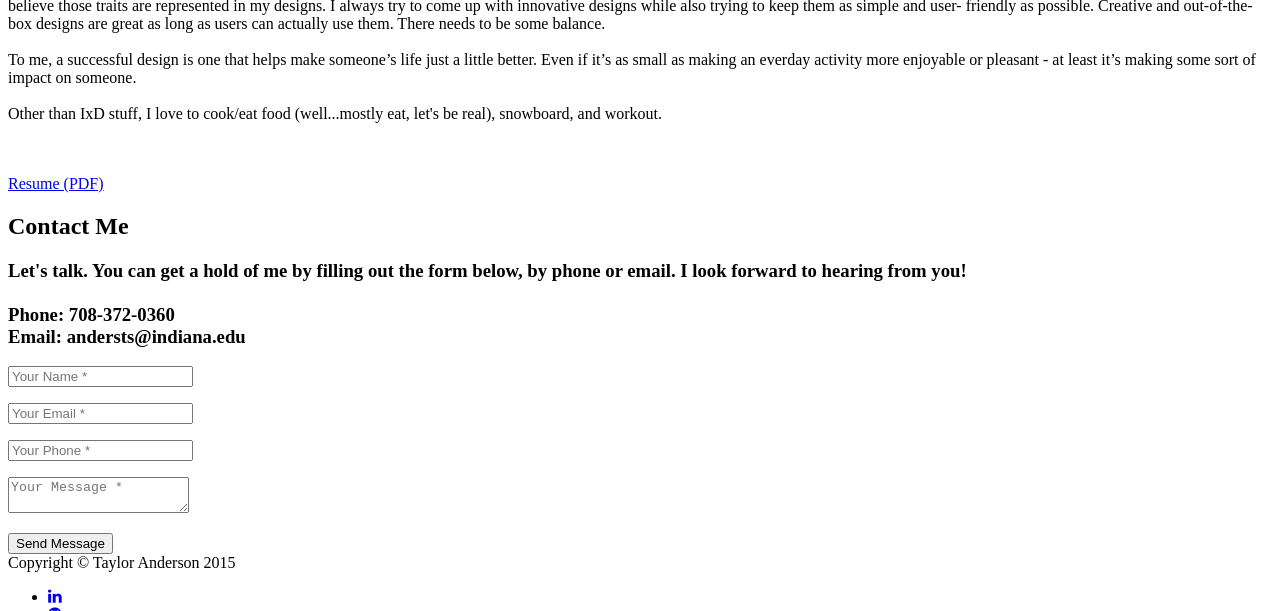
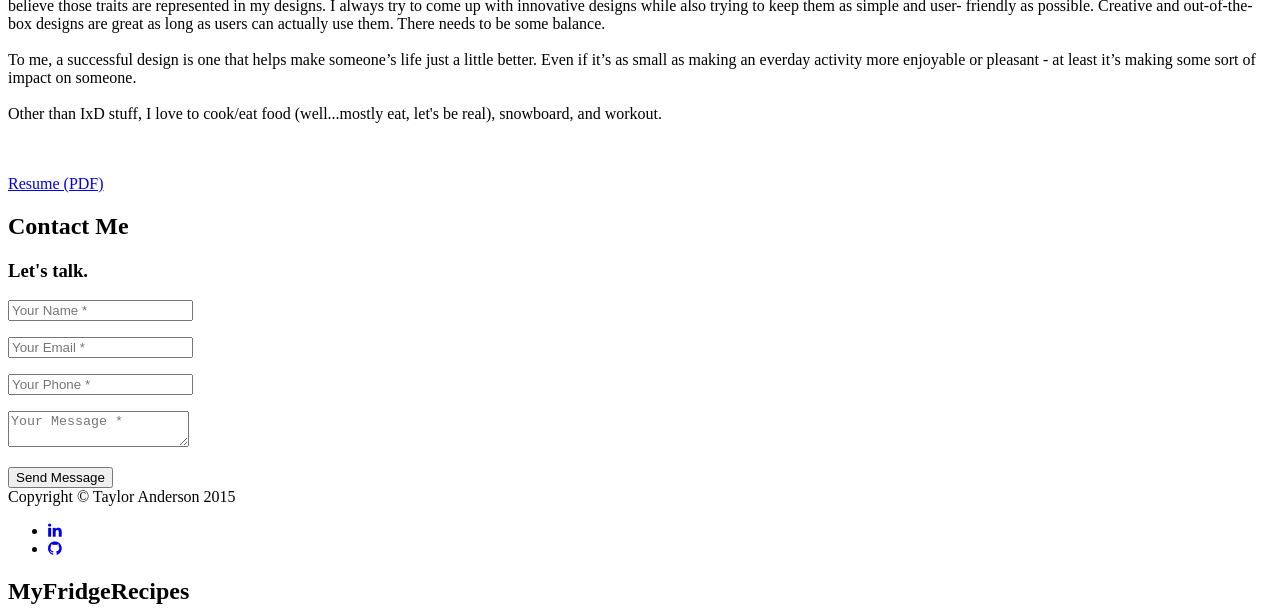
Before and after one commit to tayanderson/old-jekyll-portfolio, a Jekyll site: the page built from _posts/2014-07-14-project-5.markdown, in a window 1280 px wide and 900 px high, scrolled down 2033 px, cut to the strip 0-611 px from the top of the window. Built offline with Jekyll 4.4.1, drawn with Linux system fonts in a browser that asks for light colours; nearby versions of some CDN libraries; some web fonts are replaced; library files that are not in the unit come from our copies; part of the change alters nothing that is shown.

Commit message:
Update _config.yml

```diff
--- a/_config.yml
+++ b/_config.yml
@@ -43,8 +43,9 @@ blurb: |
   </p>
 
 #contact
-c-subheading: |
-  Let's talk. You can get a hold of me by filling out the form below, by phone or email. I look forward to hearing from you!
+c-subheading: Let's talk.
+c-blurb: |
+  You can get a hold of me by filling out the form below, by phone or email. I look forward to hearing from you!
   <br>
   <br>Phone: 708-372-0360
   <br>Email: andersts@indiana.edu
```
